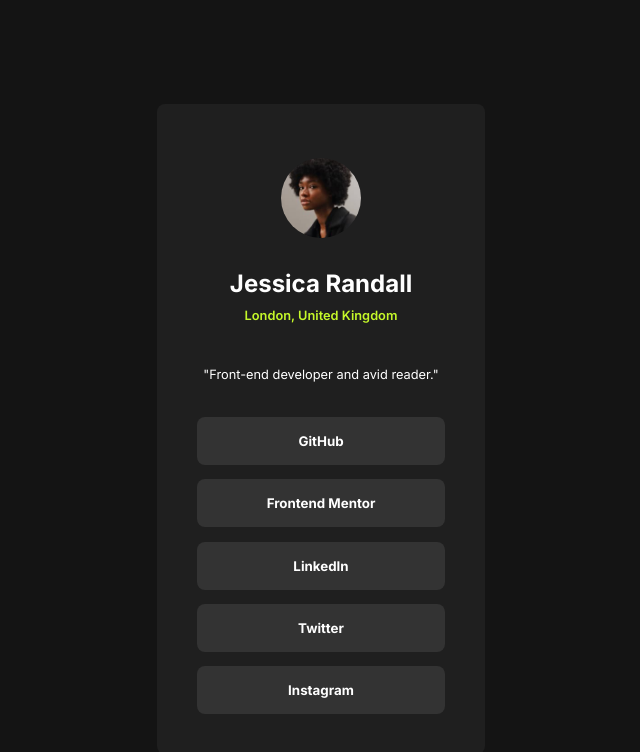
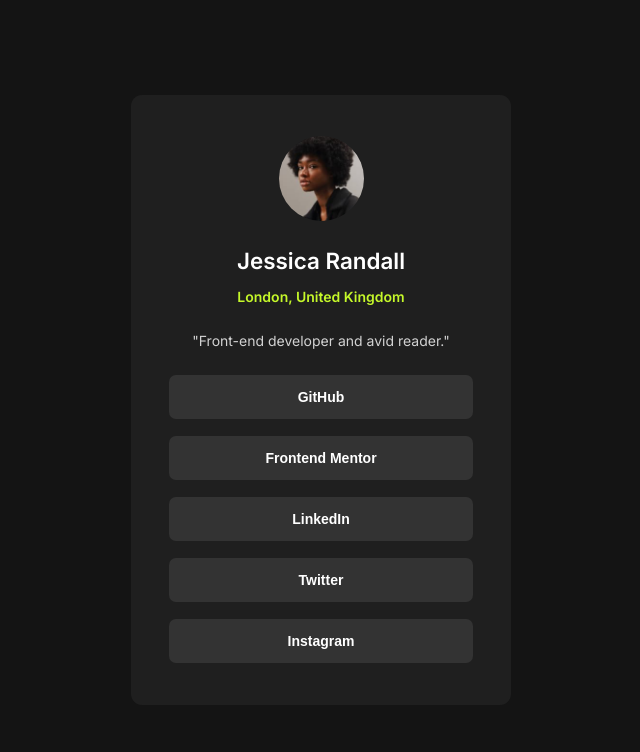
Before and after one commit to hmac100/SocialLinksProfile, a plain HTML site: page index.html in a window 1280 px wide. Shown: the whole page, without its empty margins (319-959 px from the left). Drawn offline with Linux system fonts and the light colour scheme.

Commit message:
Add files via upload
commit-2

```diff
--- a/index.html
+++ b/index.html
@@ -3,10 +3,7 @@
   <head>
     <meta charset="UTF-8" />
     <meta name="viewport" content="width=device-width, initial-scale=1.0" />
-    <!-- displays site properly based on user's device -->
-    <link rel="preconnect" href="https://fonts.googleapis.com">
-    <link rel="preconnect" href="https://fonts.gstatic.com" crossorigin>
-    <link href="https://fonts.googleapis.com/css2?family=Inter:wght@100..900&display=swap" rel="stylesheet">
+
 
     <link rel="stylesheet" href="style.css" />
     <title>Frontend Mentor | Social links profile</title>
--- a/style.css
+++ b/style.css
@@ -1,67 +1,89 @@
-* {
-  /* margin: 0;
-  padding: 0; */
+@import url("https://fonts.googleapis.com/css2?family=Inter&display=swap");
+@import url("https://fonts.googleapis.com/css2?family=Inter:wght@600&display=swap");
+@import url("https://fonts.googleapis.com/css2?family=Inter:wght@700&display=swap");
+
+*,
+*::before,
+* ::after {
+	margin: 0;
+	padding: 0;
 	box-sizing: border-box;
-  text-align: center;
-  font-family: Inter;
 }
+
+:root {
+	--primaryClr1--200: hsl(75, 94%, 57%);
+	--neutralClr1--100: hsl(0, 0%, 100%);
+	--neutralClr2--700: hsl(0, 0%, 20%);
+	--neutralClr3--800: hsl(0, 0%, 12%);
+	--neutralClr4--900: hsl(0, 0%, 8%);
+	font-family: "Inter", sans-serif;
+	font-size: 14px;
+	--fw--regular: 400;
+	--fw--semibold: 600;
+	--fw--bold: 800;
+}
+
 body {
-  padding: 6rem 0;
-  /* min-height: 100vh; */
-  background-color: hsl(0, 0%, 08%);
-  font-family: if;
-  font-size: 14px;
-  color: white;
-
 	display: flex;
 	justify-content: center;
 	align-items: center;
+	min-height: 100vh;
+	background-color: var(--neutralClr4--900);
+	color: var(--neutralClr1--100);
 }
 
 .card {
-  margin: 0 auto;
 	display: flex;
 	flex-direction: column;
-  flex-wrap: nowrap;
-  width: 26%;
-  background-color: hsl(0, 0%, 12%);
+	text-align: center;
+	align-items: center;
+	width: 380px;
+	min-height: 610px;
+	background-color: var(--neutralClr3--800);
 	padding: 2.5rem;
+	padding-top: 2rem;
 	gap: 0.9rem;
-  border-radius: 0.5rem;
+	border-radius: 0.8rem;
 }
 img {
 	border-radius: 50%;
+	width: 85px;
+	height: 85px;
 	margin: 0 auto;
 }
 h1 {
-  font-size: 1.5rem;
-  margin-bottom: 0.5rem;
+	font-size: 1.6rem;
+	font-weight: var(--fw--semibold);
+	margin-top: 1rem;
+	margin-bottom: 1rem;
 	align-content: flex-start;
 }
 h2 {
-  color: hsl(75, 94%, 57%);
-  font-size: 0.8rem;
+	color: var(--primaryClr1--200);
+	font-size: 1rem;
 	font-weight: 600;
 	margin-bottom: 1rem;
 }
 p {
-  font-size: 0.8rem;
 	font-weight: 400;
-  padding-bottom: 0.5rem;
+	padding-bottom: 1rem;
+	color: hsla(0, 0%, 100%, 0.8);
 }
 .card-info div {
 	justify-content: center;
 }
 
 .socials {
-  color: white;
+	color: var(--neutralClr1--100);
 	text-decoration: none;
-  background-color: hsl(0, 0%, 20%);
-  /* outline: 1px solid white; */
+	background-color: var(--neutralClr2--700);
+	width: 304px;
+	margin-bottom: 0.3rem;
 	padding: 1rem 2rem;
 	text-align: center;
 	border-radius: 0.5rem;
-  font-weight: 700;
+	font-size: 1rem;
+	font-weight: var(--fw--semibold);
 }
 
 button {
@@ -72,19 +94,28 @@
 	background-color: hsl(75, 94%, 57%);
 	color: hsl(0, 0%, 12%);
 }
+
+/* -------------MEDIA----------------- */
+
 @media only screen and (max-width: 375px) {
-  /* * {
-    margin: 0;
-    padding: 0;
-  } */
 	body {
+		margin-top: 7.5rem;
 		padding: 0px;
 	}
 	.card {
-    padding: 3rem;
-    width: 100%;
+		width: 310px;
+		padding: 0px 5px 0px 7px;
+		padding-top: 0.8rem;
+		text-align: center;
 	}
 	h1 {
 		font-weight: 400;
+		font-size: 1.7rem;
+		margin-bottom: 0.8rem;
+	}
+
+	.socials {
+		width: 276px;
+		font-size: 1rem;
 	}
 }
```
Also changed, not shown: 1 other file. Lines whose indentation alone changed are shown as unchanged.
